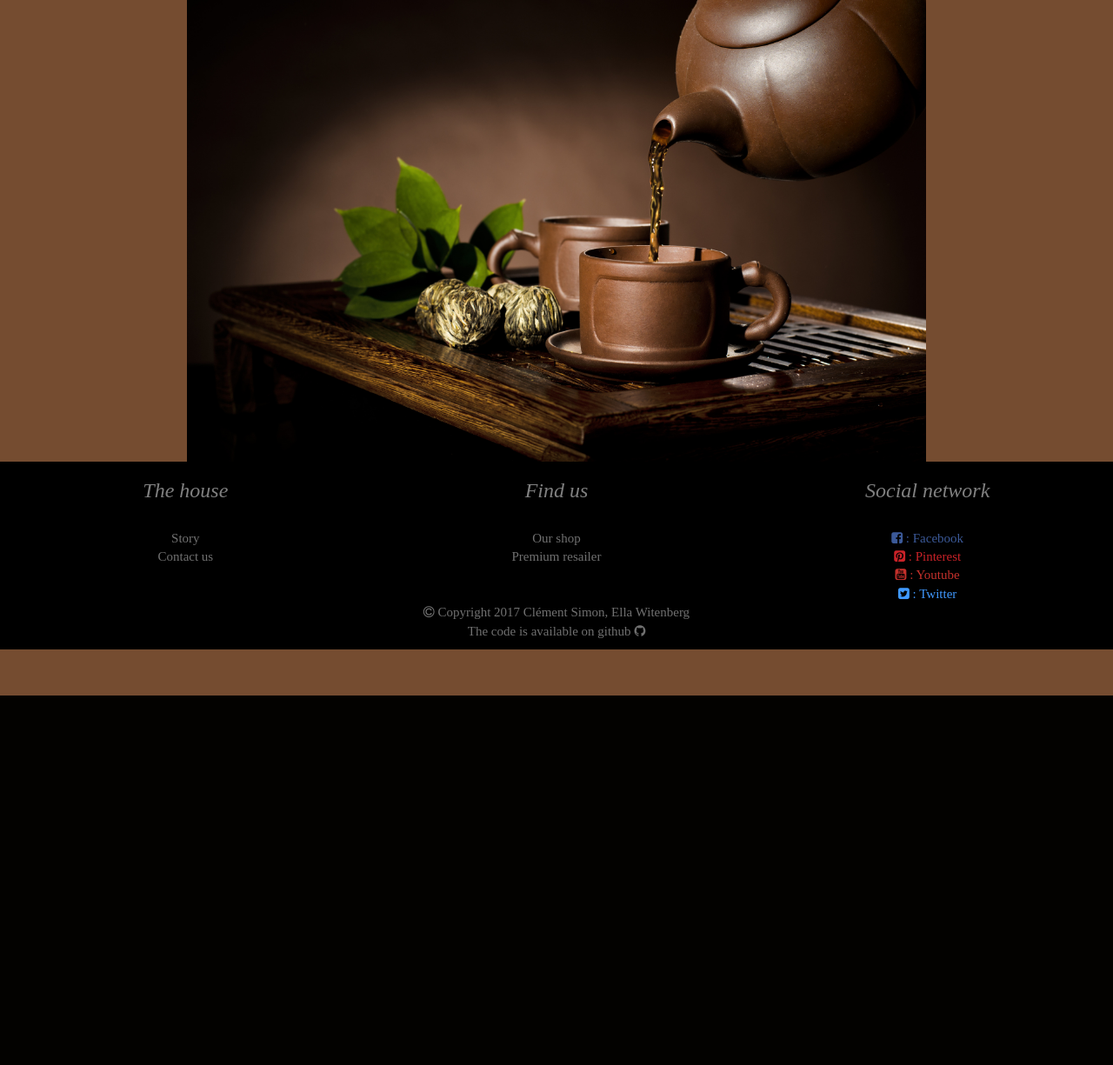
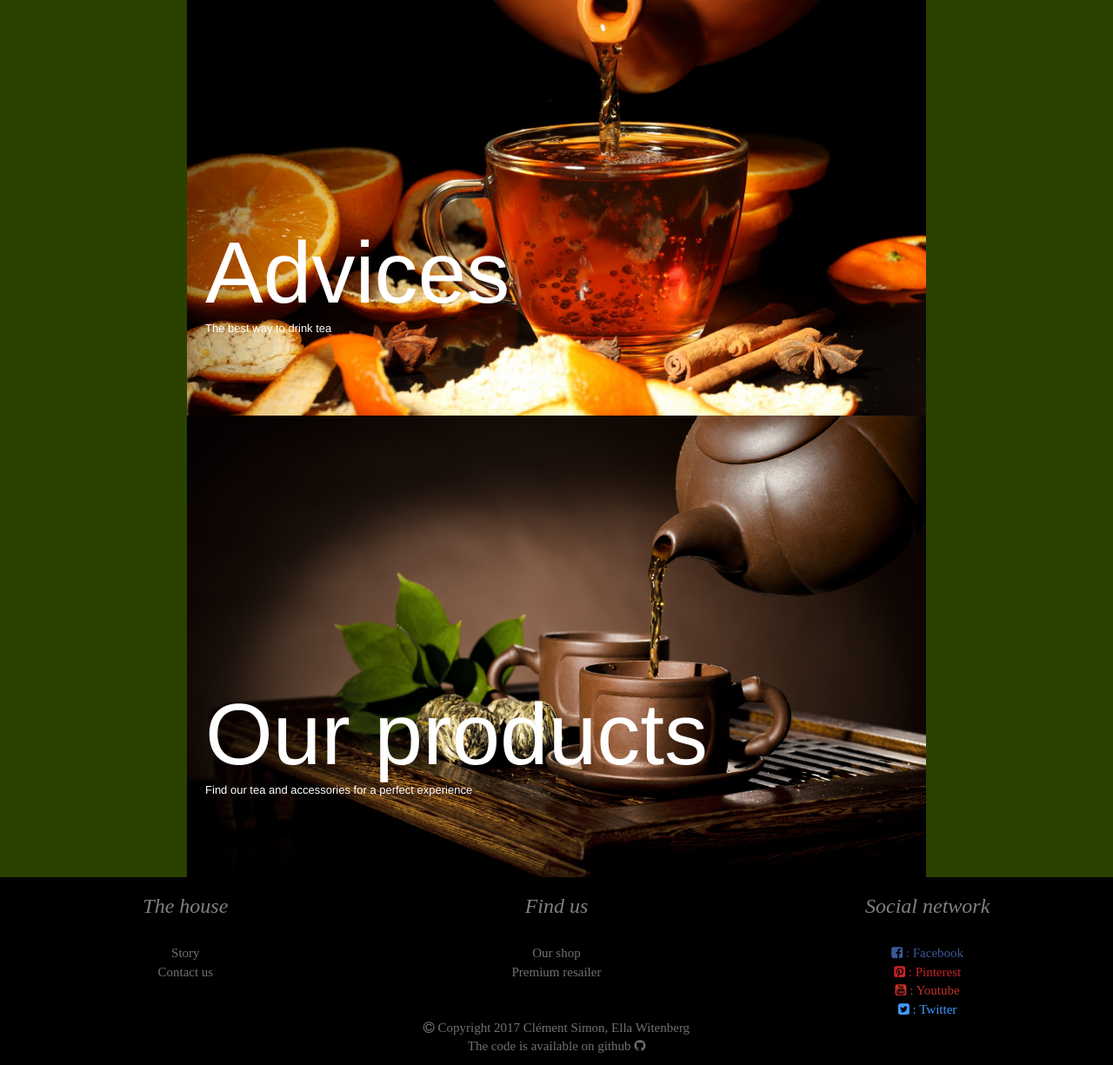
Before and after one commit to Ellaaaaww/WebProgrammingProject, a PHP site: page / in a window 1280 px wide. Shown: the whole page at 87% size. Before the commit the page ends 800 px from the top, so only its background shows below. Run offline with PHP 8.4, Linux system fonts and the light colour scheme.

Commit message:
Ajout du sous texte poru les images du menu principal

```diff
--- a/CSS/main.css
+++ b/CSS/main.css
@@ -1,7 +1,39 @@
 body
 {
-    background-color: #754C30;
+    background-color: #2A4100;
 }
+
+h2.titlePicture
+{
+    font-size: 100px;
+    position: absolute;
+    color: white;
+    bottom: 100px;
+    left: 13%;
+
+}
+div.textTitlePicture
+{
+    font-size: 13px;
+    position: absolute;
+    color: white;
+    bottom: 90px;
+    left: 13%;
+}
+img.menuPicture
+{
+    margin: none;
+    display: block;
+    margin-left: auto;
+    margin-right: auto;
+    height:"20%";
+    width:"80%";
+}
+
+
+
+
+
 div.footer
 {
     background-color: black;
--- a/index.html
+++ b/index.html
@@ -15,11 +15,36 @@
        <!--End header-->
        <!--Begin core-->
        <div class ="core">
+
+
+
+          <div class="row">
+                <div class="col-md-10 col-md-offset-1">
+                    <a href = "Advices.html">
+                        <img src ="CSS/advicesPicture.jpg" height="20%"width="80%" class = "menuPicture">
+                        <h2 class = "titlePicture">Advices</h2>
+                        <div class="textTitlePicture">The best way to drink tea</div>
+                    </a>
+                </div>
+            </div>
+
+
            <div class="row">
                 <div class="col-md-10 col-md-offset-1">
-                    <img src ="CSS/tea.jpg" height="20%"width="80%"style ="display: block;margin-left: auto;margin-right: auto;">
+                    <a href = "product.html">
+                        <img src ="CSS/productPicture.jpg" height="20%"width="80%"style ="display: block;margin-left: auto;margin-right: auto;">
+                        <h2 class = "titlePicture">Our products</h2>
+                        <div class="textTitlePicture">Find our tea and accessories for a perfect experience</div>
+                    </a>
                 </div>
             </div>
+
+
+
+
+
+
+
        </div>
        <!--End core-->
       <!-- Begin footer -->
```
Also changed, not shown: CSS/advicesPicture.jpg (added), CSS/productPicture.jpg (renamed from CSS/tea.jpg).
